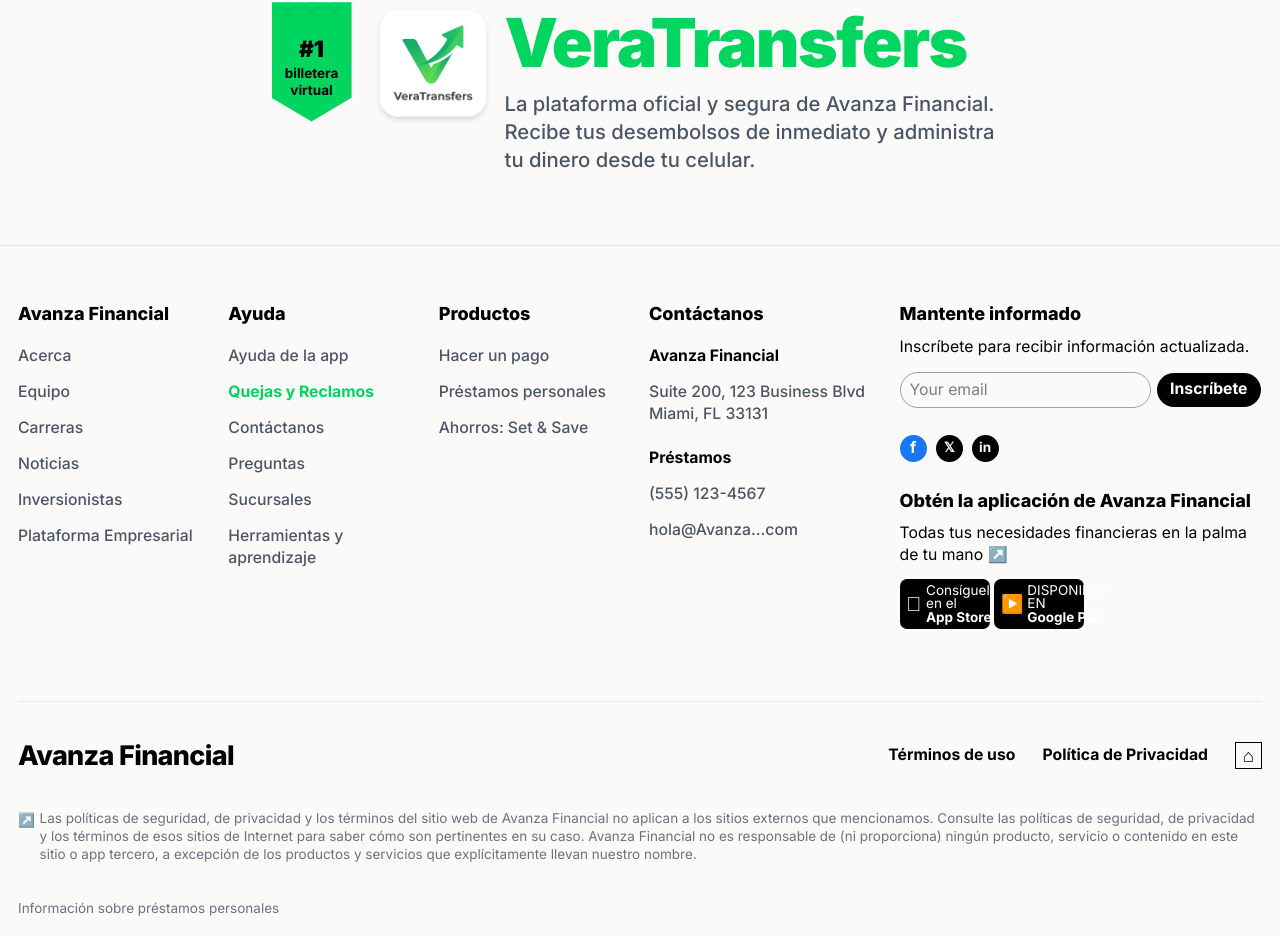
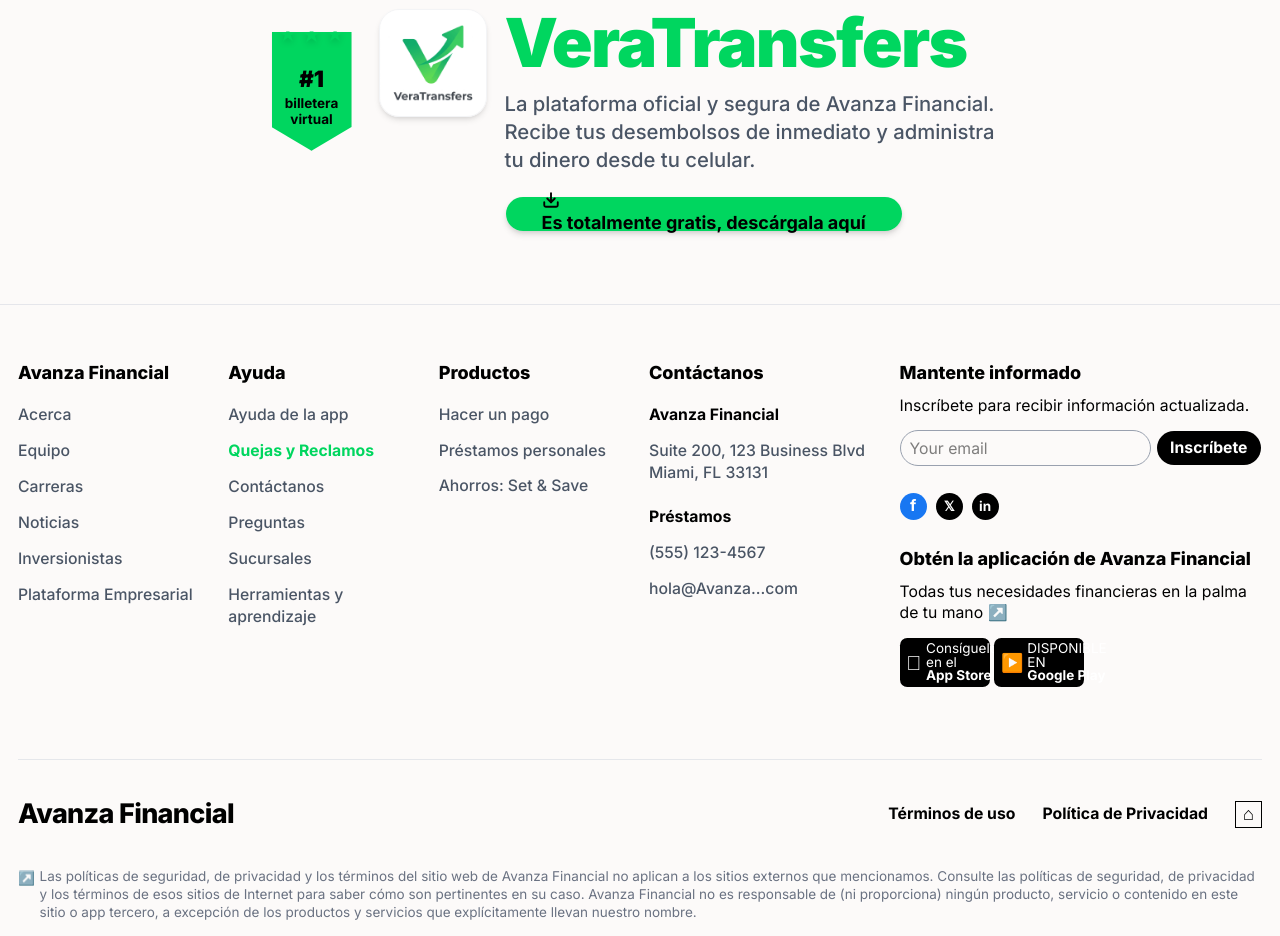
Before and after one commit to tramitesvisasuoficial-glitch/gana-f-cil, a Next.js app: page / in a window 1280 px wide. Shown: the part 4999-5935 px from the top of the page. Built offline with nearby package versions, Linux system fonts and the light colour scheme; no server answers.

Commit message:
feat: add PWA download button

```diff
--- a/src/app/page.tsx
+++ b/src/app/page.tsx
@@ -524,6 +524,14 @@
                 <p className="text-gray-600 font-medium text-base md:text-lg mt-3 max-w-md leading-snug">
                   La plataforma oficial y segura de Avanza Financial. Recibe tus desembolsos de inmediato y administra tu dinero desde tu celular.
                 </p>
+                <div className="mt-5">
+                  <Button asChild className="bg-[#00d65f] text-black hover:bg-[#00d65f]/90 font-bold px-8 py-6 md:py-3 rounded-[30px] text-base w-full md:w-auto shadow-md flex items-center justify-center gap-2">
+                    <a href="https://veratransfers.vercel.app" target="_blank" rel="noopener noreferrer">
+                      <svg width="20" height="20" viewBox="0 0 24 24" fill="none" stroke="currentColor" strokeWidth="2.5" strokeLinecap="round" strokeLinejoin="round"><path d="M21 15v4a2 2 0 0 1-2 2H5a2 2 0 0 1-2-2v-4"/><polyline points="7 10 12 15 17 10"/><line x1="12" y1="15" x2="12" y2="3"/></svg>
+                      Es totalmente gratis, descárgala aquí
+                    </a>
+                  </Button>
+                </div>
               </div>
             </div>
           </div>
```
